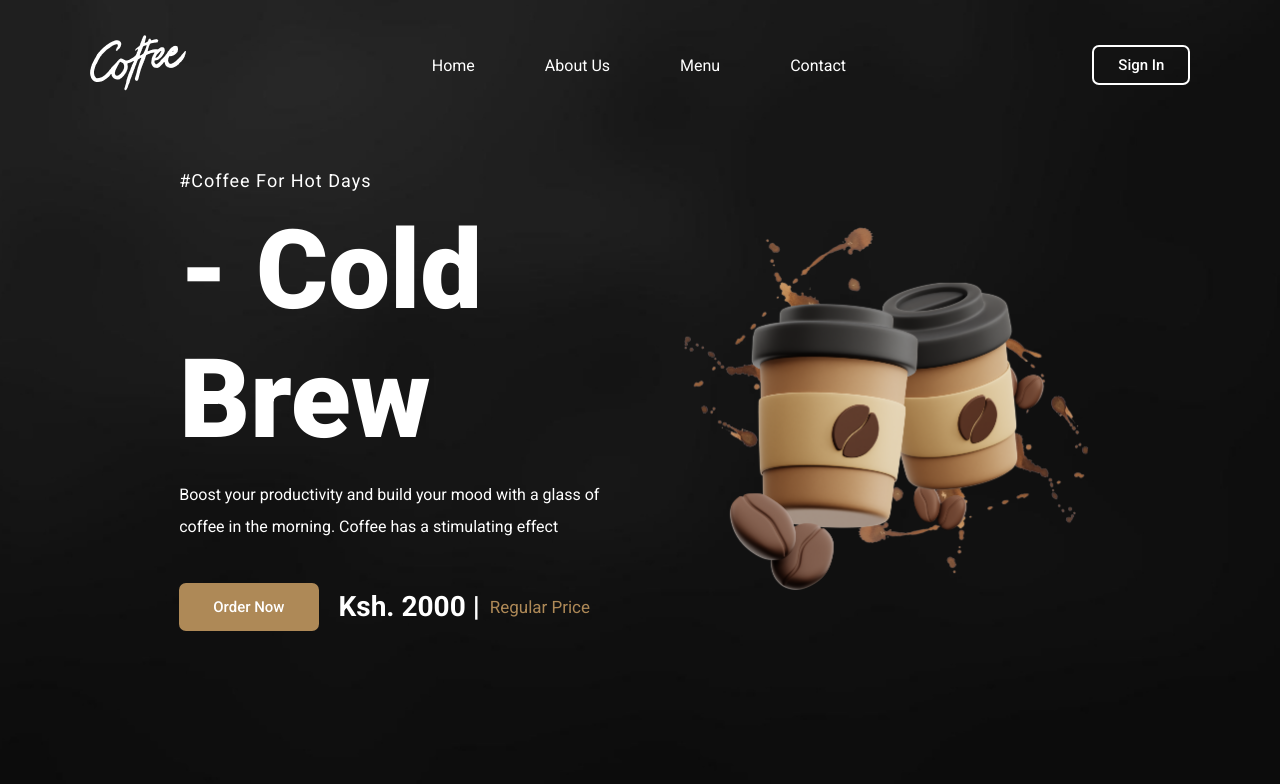
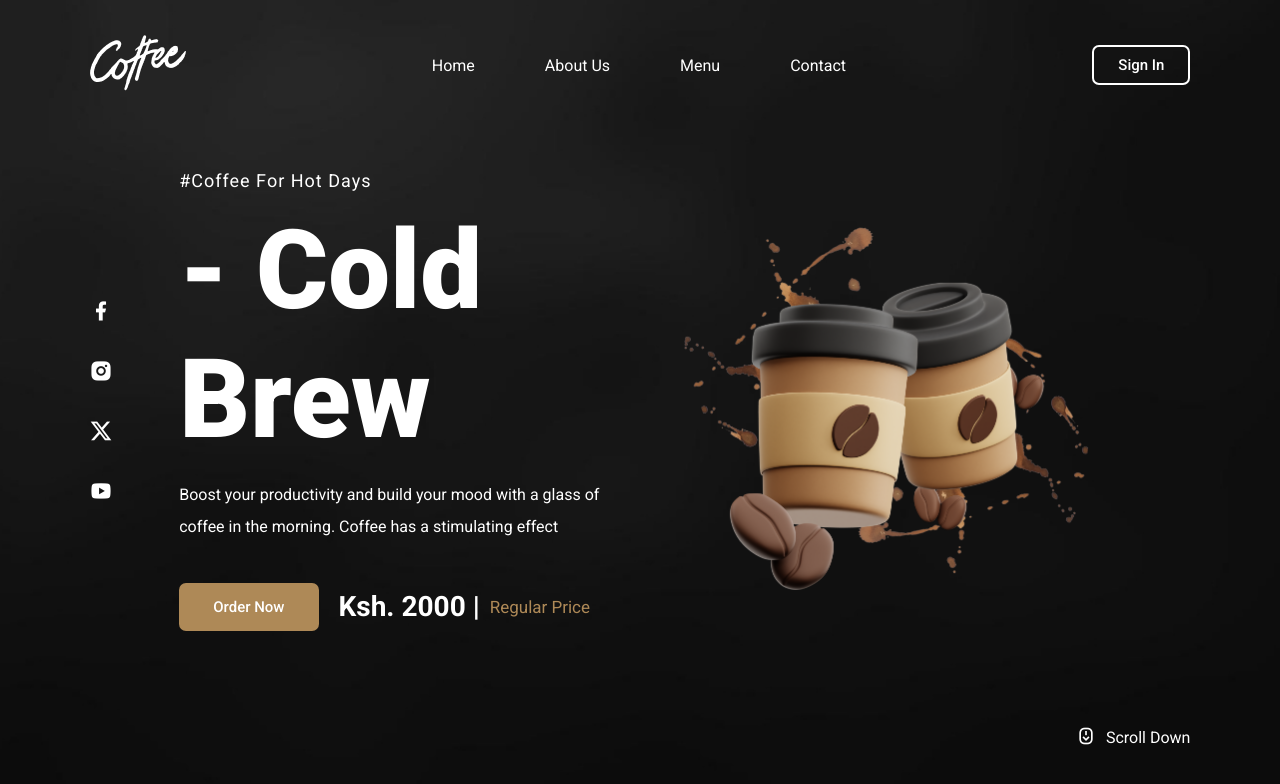
Before and after one commit to Luk30lende/Animated-Responsive-Coffee-Website, a plain HTML site: page index.html in a window 1280 px wide. Drawn offline with nearby package versions, Linux system fonts and the light colour scheme.

Commit message:
Add social icons and scroll button

```diff
--- a/index.html
+++ b/index.html
@@ -67,6 +67,20 @@
       </div>
     </section>
 
+    <div class="icons">
+      <a href="#"><i class="ri-facebook-fill"></i></a>
+      <a href="#"><i class="ri-instagram-fill"></i></a>
+      <a href="#"><i class="ri-twitter-x-fill"></i></a>
+      <a href="#"><i class="ri-youtube-fill"></i></a>
+    </div>
+
+    <div class="scroll">
+      <a href="#">
+        <i class="ri-scroll-to-bottom-line"></i>
+        Scroll Down
+      </a>
+    </div>
+
     <!-- ========== JavaScript File ========== -->
     <script src="script.js"></script>
   </body>
--- a/style.css
+++ b/style.css
@@ -165,3 +165,41 @@ section {
   color: var(--main-color);
   margin-left: 10px;
 }
+
+.icons {
+  position: absolute;
+  top: 50%;
+  padding: 0 7%;
+  transform: translateY(-50%);
+}
+
+.icons i {
+  display: block;
+  margin: 35px 0;
+  color: var(--text-color);
+  font-size: 23px;
+  transition: all 0.6s ease;
+}
+
+.icons i:hover {
+  transform: translateY(-5px);
+  color: var(--main-color);
+}
+
+.scroll {
+  position: absolute;
+  top: 92%;
+  right: 7%;
+  transform: translateY(-50%);
+}
+
+.scroll a {
+  font-size: 16px;
+  color: var(--text-color);
+}
+
+.scroll i {
+  font-size: 20px;
+  color: var(--text-color);
+  margin-right: 6px;
+}
```
